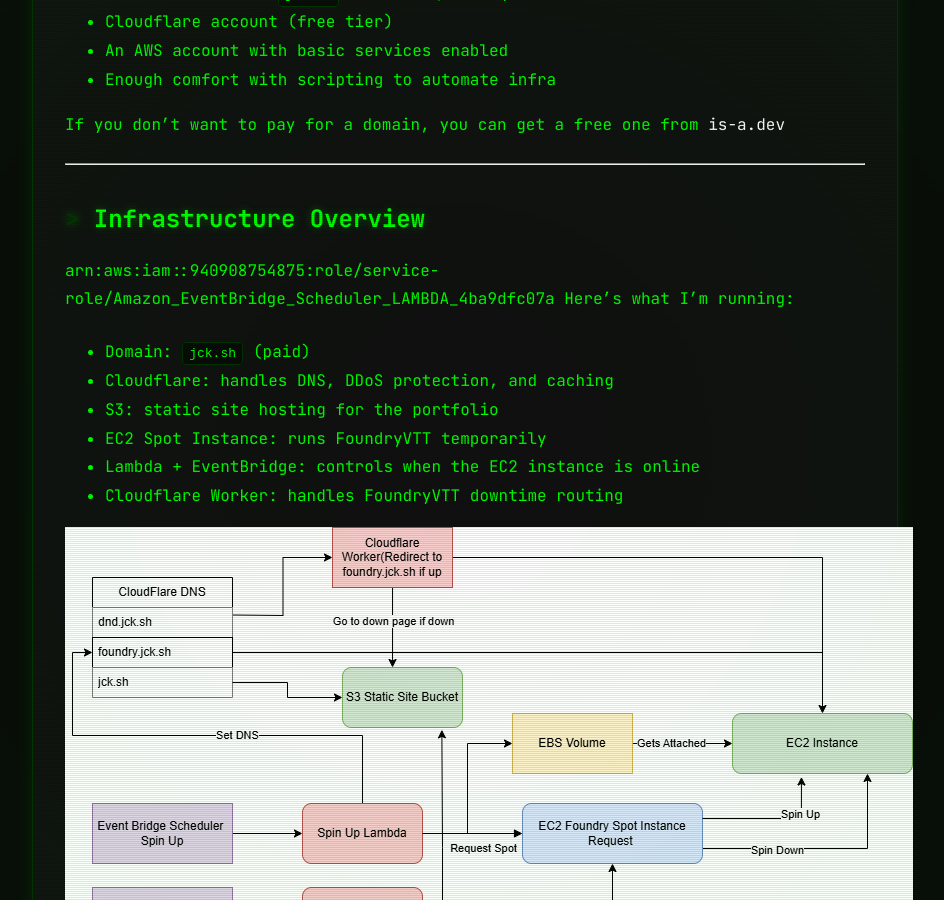
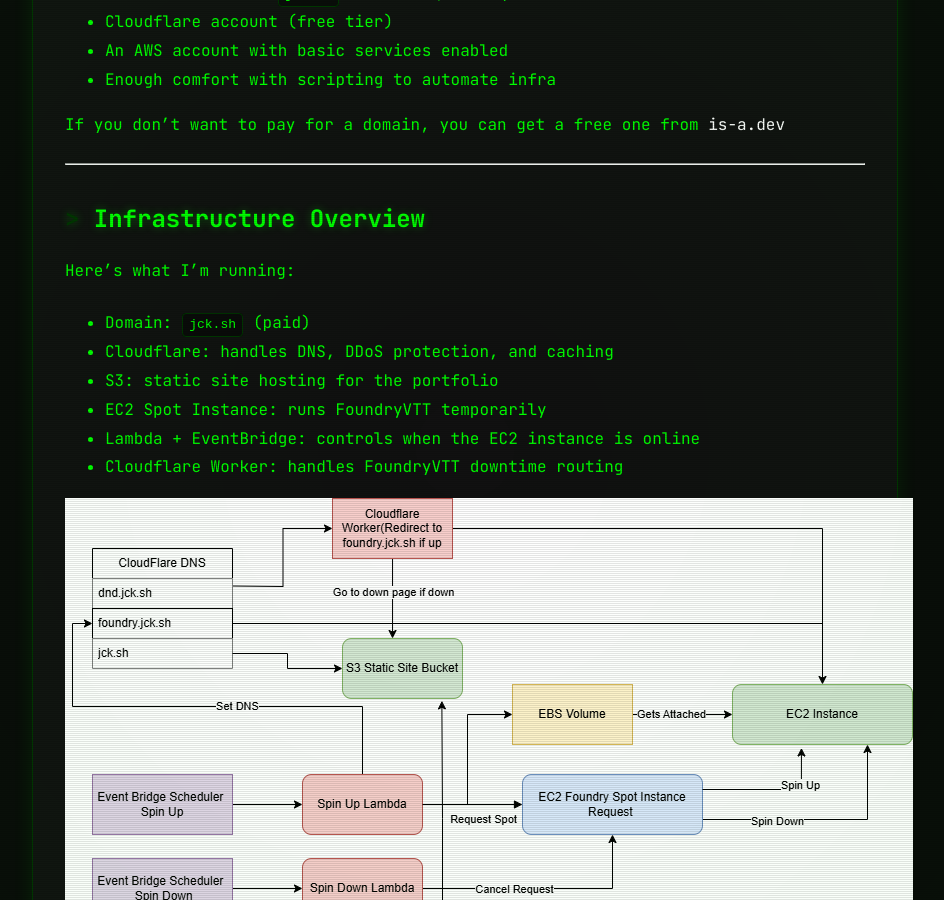
Before and after one commit to jck4/jck.sh-jekyll, a Jekyll site: the page built from _posts/2025-06-06-2025.md, in a window 1280 px wide and 900 px high, scrolled down 952 px. Shown: the whole window, without its empty margins (175-1119 px from the left). Built offline with Jekyll 4.4.1, drawn with Linux system fonts in a browser that asks for light colours.

Commit message:
how did that get in there

```diff
--- a/_posts/2025-06-06-2025.md
+++ b/_posts/2025-06-06-2025.md
@@ -36,7 +36,6 @@
 ---
 
 ## Infrastructure Overview
-arn:aws:iam::940908754875:role/service-role/Amazon_EventBridge_Scheduler_LAMBDA_4ba9dfc07a
 Here's what I'm running:
 
 - Domain: `jck.sh` (paid)
```
